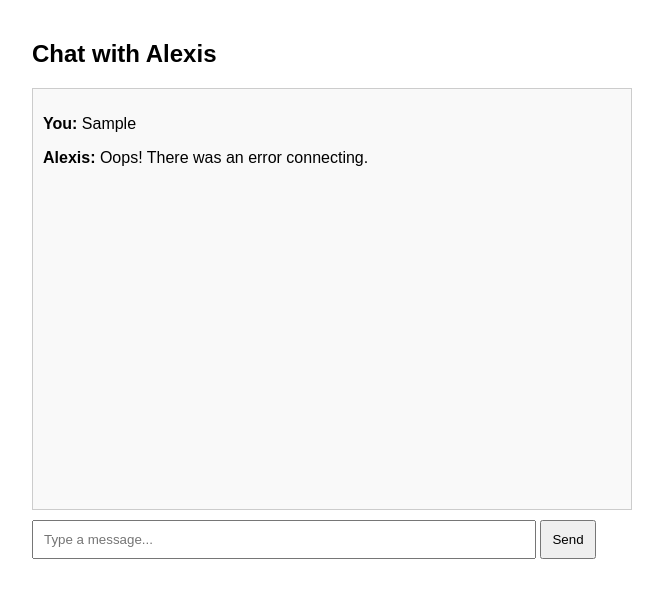
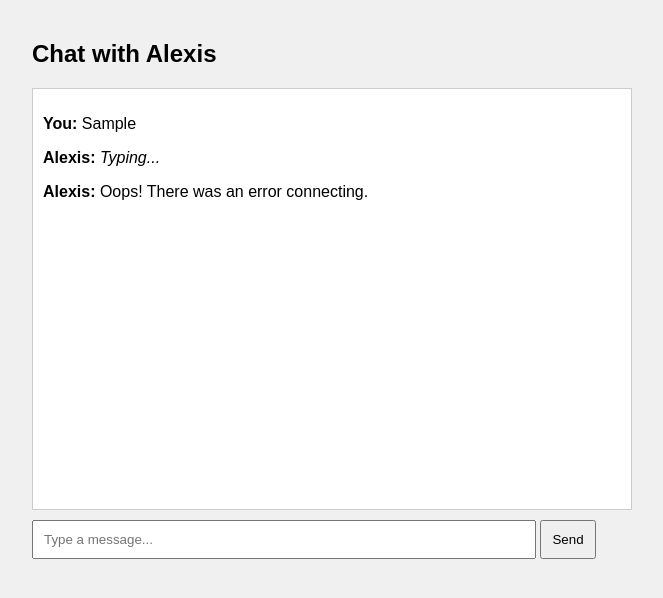
Before and after one commit to patch41/Alexis-ai, a website: page index.html in a window 1280 px wide. Both pictures are taken after typing "Sample" into the empty fields and a click on the button "Send". Shown: the whole page, without its empty margins (308-971 px from the left). Drawn offline with Linux system fonts and the light colour scheme; no server answers.

Commit message:
Update new index.html

```diff
--- a/index.html
+++ b/index.html
@@ -3,10 +3,10 @@
 <head>
     <meta charset="UTF-8">
     <meta name="viewport" content="width=device-width, initial-scale=1.0">
-    <title>Alexis AI Chat</title>
+    <title>Chat with Alexis</title>
     <style>
-        body { font-family: Arial, sans-serif; max-width: 600px; margin: auto; padding: 20px; }
-        #chatbox { border: 1px solid #ccc; padding: 10px; height: 400px; overflow-y: scroll; padding: 10px; background-color: #f9f9f9; }
+        body { font-family: Arial, sans-serif; max-width: 600px; margin: auto; padding: 20px; background-color: #f0f0f0; }
+        #chatbox { border: 1px solid #ccc; padding: 10px; height: 400px; overflow-y: scroll; background-color: #fff; }
         #userInput { width: 80%; padding: 10px; margin-top: 10px; }
         button { padding: 10px; cursor: pointer; }
     </style>
@@ -23,6 +23,7 @@
             if (!userInput) return;
 
             document.getElementById("chatbox").innerHTML += `<p><strong>You:</strong> ${userInput}</p>`;
+            document.getElementById("chatbox").innerHTML += `<p><strong>Alexis:</strong> <em>Typing...</em></p>`;
 
             try {
                 const response = await fetch("/api/chat", {
```
